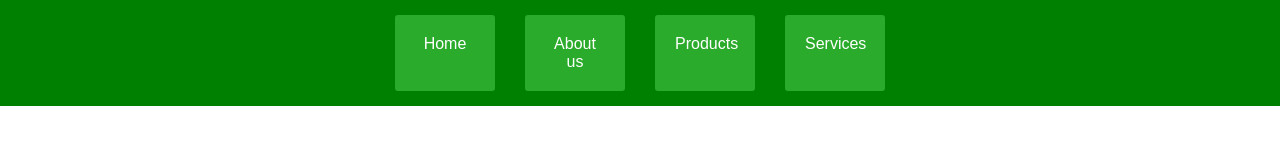
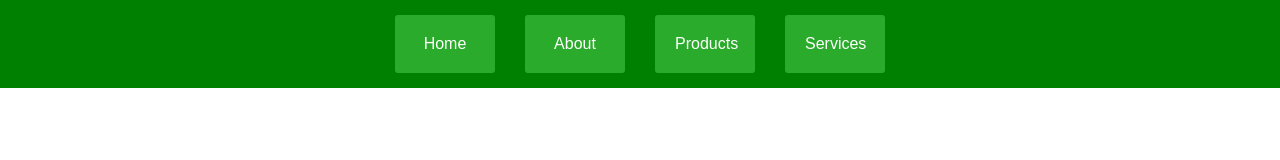
Before and after one commit to pathakshivani/web.github.io, a plain HTML site: page index.html in a window 1280 px wide. Drawn offline with Linux system fonts and the light colour scheme.

Commit message:
about us to about

```diff
--- a/index.html
+++ b/index.html
@@ -13,7 +13,7 @@
         <ul>
             <li class="active"><a href="#">Home</a>
             </li>
-            <li class="active"><a href="#">About us</a>
+            <li class="active"><a href="#">About</a>
             </li>
             <li class="active"><a href="#">Products</a>
 
```
